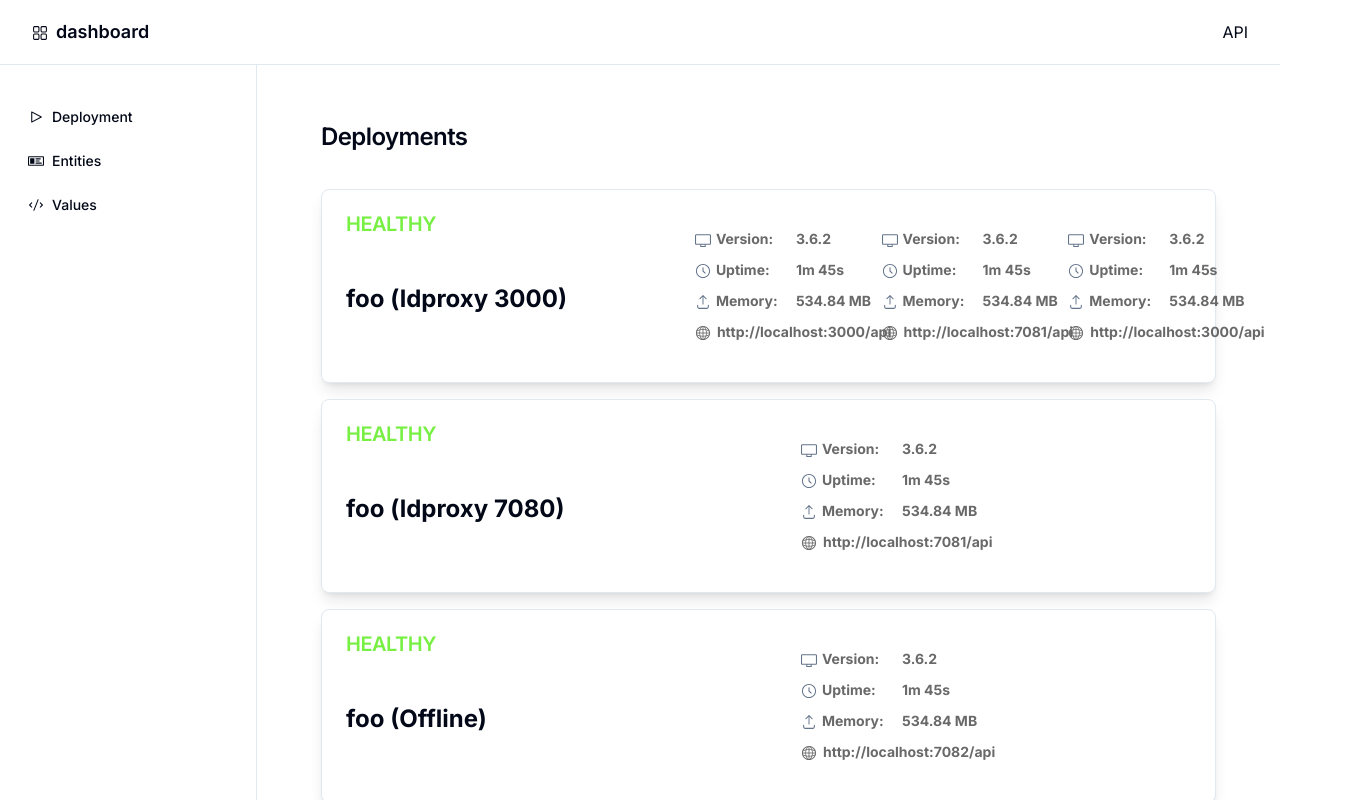
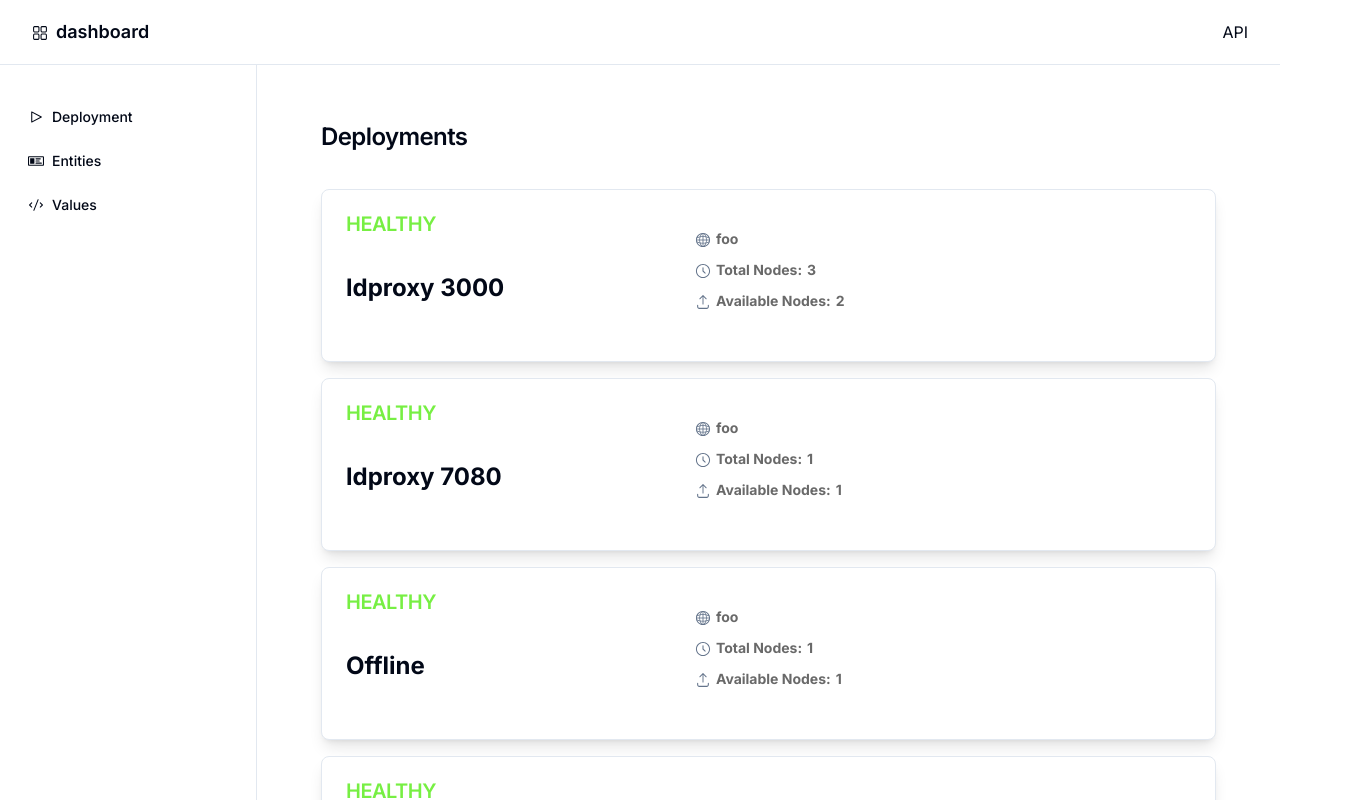
Before and after one commit to ldproxy/dashboard, a Next.js app: page /home in a window 1280 px wide. Shown: the top 800 px of the page, 1352 px wide, since content can reach past the window. Built offline with nearby package versions, Linux system fonts and the light colour scheme.

Commit message:
new info boxes home page

```diff
--- a/src/app/deployment/page.tsx
+++ b/src/app/deployment/page.tsx
@@ -47,7 +47,7 @@ import { Deployment } from "@/data/deployments";
 
 type InfoType = { name: string; info: InputInfo }[];
 type MetricsType = { name: string; metrics: MetricsInfo[] };
-type HealthChecksType = { [key: string]: Check[] };
+export type HealthChecksType = { [key: string]: Check[] };
 type NodesDifferent = {
   entities: boolean;
   values: boolean;
--- a/src/app/home/page.tsx
+++ b/src/app/home/page.tsx
@@ -4,24 +4,22 @@ import { useEffect, useState } from "react";
 import { getDeployments, postDeployment } from "../../lib/utils";
 import { getIcon } from "@/lib/icons";
 import Link from "next/link";
-import { GetEntities, getHealthChecks, getInfo, getMetrics } from "@/lib/utils";
+import { getHealthChecks, getInfo, getAvailableNodes } from "@/lib/utils";
 import { Check } from "@/data/health";
 import { InputInfo } from "@/data/info";
-import { Metrics } from "@/data/metrics";
 import { Deployment } from "@/data/deployments";
-import Info from "@/components/dashboard/info";
+import Info from "@/components/dashboard/homeInfo";
 import { ClipLoader } from "react-spinners";
 import { useRouter } from "next/navigation";
 
 type InfoType = { name: string; info: InputInfo }[];
-type MetricsType = { name: string; metrics: Metrics };
 type HealthChecksType = { [key: string]: Check[] };
 
 export default function HomePage() {
   const [deployments, setDeployments] = useState([]);
   const [healthChecks, setHealthChecks] = useState<HealthChecksType>({});
-  const [metrics, setMetrics] = useState<MetricsType[]>([
-    { name: "", metrics: [{ uptime: 0, memory: 0, apiUrl: "" }] },
+  const [availableNodes, setAvailableNodes] = useState([
+    { name: "", availableUrlsCount: 0 },
   ]);
   const [info, setInfo] = useState<InfoType>([]);
   const [isLoading, setIsLoading] = useState(true);
@@ -42,7 +40,6 @@ export default function HomePage() {
   useEffect(() => {
     getDeployments().then((data: any) => {
       setDeployments(data);
-      console.log("deployments", data);
     });
   }, []);
 
@@ -66,25 +63,6 @@ export default function HomePage() {
     }
   };
 
-  const loadMetrics = async () => {
-    try {
-      if (deployments.length > 0) {
-        const promises = deployments.map(async (deployment: any) => {
-          const newMetrics = await getMetrics(deployment.apiUrl);
-          return { name: deployment.name, metrics: newMetrics };
-        });
-        const results = await Promise.all(promises);
-        const filteredResults = results.filter(
-          (result): result is { name: string; metrics: Metrics } =>
-            result !== undefined
-        );
-        setMetrics(filteredResults);
-      }
-    } catch (error) {
-      console.error("Error loading metrics:", error);
-    }
-  };
-
   const loadHealthChecks = async () => {
     try {
       if (deployments.length > 0) {
@@ -100,13 +78,20 @@ export default function HomePage() {
               ":",
               error
             );
-            healthChecksObj[deployment.name] = [{ state: "OFFLINE" }];
+            healthChecksObj[deployment.name] = [
+              { state: "OFFLINE", url: deployment.url },
+            ];
           }
         });
         await Promise.all(promises);
         setHealthChecks(healthChecksObj);
         const healthStatuses = await getHealthStatuses(healthChecksObj);
+        const availableNodes = await getAvailableNodes(
+          healthChecksObj,
+          deployments
+        );
         setHealthStatuses(healthStatuses);
+        setAvailableNodes(availableNodes);
       }
     } catch (error) {
       console.error("Error loading health checks:", error);
@@ -117,7 +102,7 @@ export default function HomePage() {
     const loadData = async () => {
       setIsLoading(true);
       try {
-        await Promise.all([loadHealthChecks(), loadInfo(), loadMetrics()]);
+        await Promise.all([loadHealthChecks(), loadInfo()]);
       } catch (error) {
         console.error(
           "Ein Fehler ist beim Laden der Daten aufgetreten:",
@@ -138,7 +123,7 @@ export default function HomePage() {
   useEffect(() => {
     if (!isInitialLoad) {
       const loadData = async () => {
-        await Promise.all([loadHealthChecks(), loadInfo(), loadMetrics()]);
+        await Promise.all([loadHealthChecks(), loadInfo()]);
       };
       const interval = setInterval(loadData, 2000);
       return () => clearInterval(interval);
@@ -202,21 +187,18 @@ export default function HomePage() {
                   return i.name === deployment.name;
                 });
 
-              const deploymentMetrics =
-                metrics &&
-                metrics.find((m) => {
-                  return m.name === deployment.name;
-                });
               const deploymentHealthStatus =
                 healthStatuses &&
                 healthStatuses.find((h) => h.name === deployment.name)
                   ?.healthStatus;
 
+              const availableNodesCount =
+                availableNodes.find((node) => node.name === deployment.name)
+                  ?.availableUrlsCount || 0;
+
               console.log(
                 "deploymentInfo",
                 deploymentInfo,
-                "deploymentMetrics",
-                deploymentMetrics,
                 "deploymentHealthStatus",
                 deploymentHealthStatus
               );
@@ -224,50 +206,20 @@ export default function HomePage() {
               const infoComponent = (
                 <Info
                   key={index}
-                  name={
-                    (deploymentInfo &&
+                  name={deployment.name ? ` ${deployment.name}` : ""}
+                  url={
+                    deploymentInfo &&
                     Array.isArray(deploymentInfo.info) &&
                     deploymentInfo.info.length > 0 &&
                     typeof deploymentInfo.info[0].url === "string"
                       ? deploymentInfo.info[0].url
                           .replace("https://", "")
                           .replace("http://", "")
-                          .replace(/\/$/, "") +
-                        (deployment.name ? ` (${deployment.name})` : "")
-                      : "") || ""
+                          .replace(/\/$/, "")
+                      : ""
                   }
-                  versions={
-                    deploymentInfo && Array.isArray(deploymentInfo.info)
-                      ? deploymentInfo.info
-                          .filter((item) => typeof item.version === "string")
-                          .map((item) => ({
-                            version: item.version,
-                            apiUrl: item.apiUrl,
-                          }))
-                      : []
-                  }
-                  uptimes={
-                    deploymentMetrics &&
-                    Array.isArray(deploymentMetrics.metrics)
-                      ? deploymentMetrics.metrics
-                          .filter((metric) => typeof metric.uptime === "number")
-                          .map((metric) => ({
-                            uptime: metric.uptime,
-                            apiUrl: metric.apiUrl,
-                          }))
-                      : []
-                  }
-                  memories={
-                    deploymentMetrics &&
-                    Array.isArray(deploymentMetrics.metrics)
-                      ? deploymentMetrics.metrics
-                          .filter((metric) => typeof metric.memory === "number")
-                          .map((metric) => ({
-                            memory: metric.memory,
-                            apiUrl: metric.apiUrl,
-                          }))
-                      : []
-                  }
+                  totalNodes={deployment.apiUrl.length}
+                  availableNodes={availableNodesCount}
                   health={
                     deploymentHealthStatus &&
                     typeof deploymentHealthStatus === "string"
--- /dev/null
+++ b/src/components/dashboard/homeInfo.tsx
@@ -0,0 +1,172 @@
+import { IconProps } from "@radix-ui/react-icons/dist/types";
+import prettyMs from "pretty-ms";
+import {
+  Card,
+  CardContent,
+  CardHeader,
+  CardTitle,
+} from "@/components/shadcn-ui/card";
+import React from "react";
+import { filesize } from "filesize";
+import { GlobeIcon } from "@radix-ui/react-icons";
+
+export interface SummaryProps extends React.HTMLAttributes<HTMLDivElement> {
+  name: string;
+  url: string;
+  totalNodes: number;
+  availableNodes: number;
+  health: string;
+  Icon?: React.FunctionComponent<IconProps>;
+  IconFooter1?: React.FunctionComponent<IconProps>;
+  IconFooter2?: React.FunctionComponent<IconProps>;
+  IconFooter3?: React.FunctionComponent<IconProps>;
+  className?: string;
+}
+
+export default function CustomersPage({
+  name,
+  url,
+  totalNodes,
+  availableNodes,
+  health,
+  Icon,
+  IconFooter1,
+  IconFooter2,
+  IconFooter3,
+  className,
+}: SummaryProps) {
+  const cardClassName = `shadow-lg ${className} ${
+    health === "OFFLINE" ? "opacity-50 pointer-events-none" : ""
+  }`;
+
+  return (
+    <Card className={cardClassName}>
+      <CardHeader className="flex flex-row items-center justify-between space-y-0 pb-2">
+        <CardTitle
+          className={`text-sm font-semibold ${
+            health === "ACTIVE" || health === "true" || health === "HEALTHY"
+              ? "text-success"
+              : health === "OFFLINE"
+              ? "text-muted-foreground"
+              : health === "LIMITED"
+              ? "text-yellow-500"
+              : "text-destructive"
+          }`}
+          style={{ fontSize: "1.25rem" }}
+        >
+          {health}
+        </CardTitle>
+        {Icon ? <Icon className="h-4 w-4 text-muted-foreground" /> : null}
+      </CardHeader>
+      <CardContent className="flex justify-between items-center">
+        <div
+          className="text-2xl font-bold break-normal"
+          style={{
+            marginBottom: "3px",
+            width: "65%",
+          }}
+        >
+          {name}
+        </div>
+        <div style={{ width: "100%", marginTop: "-30px" }}>
+          <div
+            className="flex flex-col items-start p-4"
+            style={{ minWidth: "300px", minHeight: "100px" }}
+          >
+            <div
+              style={{
+                display: "flex",
+                flexDirection: "row",
+                alignItems: "center",
+                marginBottom: "10px",
+              }}
+            >
+              <GlobeIcon
+                className="h-4 w-4 text-muted-foreground"
+                style={{ marginTop: "2px" }}
+              />
+              <span
+                style={{
+                  color: "dimgray",
+                  fontSize: "14px",
+                  fontWeight: "bold",
+                  marginLeft: "5px",
+                }}
+              >
+                {url}
+              </span>
+            </div>
+            <div
+              style={{
+                display: "flex",
+                flexDirection: "row",
+                alignItems: "center",
+                marginBottom: "10px",
+              }}
+            >
+              {IconFooter1 ? (
+                <IconFooter1
+                  className="h-4 w-4 text-muted-foreground"
+                  style={{ marginRight: "5px", marginTop: "2px" }}
+                />
+              ) : null}
+              <span
+                style={{
+                  color: "dimgray",
+                  fontSize: "14px",
+                  fontWeight: "bold",
+                }}
+              >
+                Total Nodes:
+              </span>
+              <span
+                style={{
+                  color: "dimgray",
+                  fontSize: "14px",
+                  fontWeight: "bold",
+                  marginLeft: "5px",
+                }}
+              >
+                {totalNodes}
+              </span>
+            </div>
+            <div
+              style={{
+                display: "flex",
+                flexDirection: "row",
+                alignItems: "center",
+                marginBottom: "10px",
+              }}
+            >
+              {IconFooter2 ? (
+                <IconFooter2
+                  className="h-4 w-4 text-muted-foreground"
+                  style={{ marginRight: "5px", marginTop: "2px" }}
+                />
+              ) : null}
+              <span
+                style={{
+                  color: "dimgray",
+                  fontSize: "14px",
+                  fontWeight: "bold",
+                }}
+              >
+                Available Nodes:
+              </span>
+              <span
+                style={{
+                  color: "dimgray",
+                  fontSize: "14px",
+                  fontWeight: "bold",
+                  marginLeft: "5px",
+                }}
+              >
+                {availableNodes}
+              </span>
+            </div>
+          </div>
+        </div>
+      </CardContent>
+    </Card>
+  );
+}
--- a/src/lib/utils.ts
+++ b/src/lib/utils.ts
@@ -4,6 +4,7 @@ import { type ClassValue, clsx } from "clsx";
 import { twMerge } from "tailwind-merge";
 import { Deployment } from "@/data/deployments";
 import dayjs from "dayjs";
+import { HealthChecksType } from "../../src/app/deployment/page";
 
 export function cn(...inputs: ClassValue[]) {
   return twMerge(clsx(inputs));
@@ -501,3 +502,33 @@ export const compareDataAcrossUrls = async () => {
     jobsDifferent,
   };
 };
+
+export const getAvailableNodes = async (
+  healthChecks: HealthChecksType,
+  deployments: Deployment[]
+) => {
+  if (deployments.length > 0) {
+    const availableNodes = deployments.map((deployment: Deployment) => {
+      const checks = healthChecks[deployment.name];
+      const urlStateMap = new Map<string, boolean>();
+
+      checks.forEach((check) => {
+        if (check.state === "AVAILABLE") {
+          if (!urlStateMap.has(check.url)) {
+            urlStateMap.set(check.url, true);
+          }
+        } else {
+          urlStateMap.set(check.url, false);
+        }
+      });
+
+      const availableUrlsCount = Array.from(urlStateMap.values()).filter(
+        (isAvailable) => isAvailable
+      ).length;
+
+      return { name: deployment.name, availableUrlsCount };
+    });
+    return availableNodes;
+  }
+  return [];
+};
```
Also changed, not shown: src/stories/StoryWrapper.tsx (+1 -1 lines).
